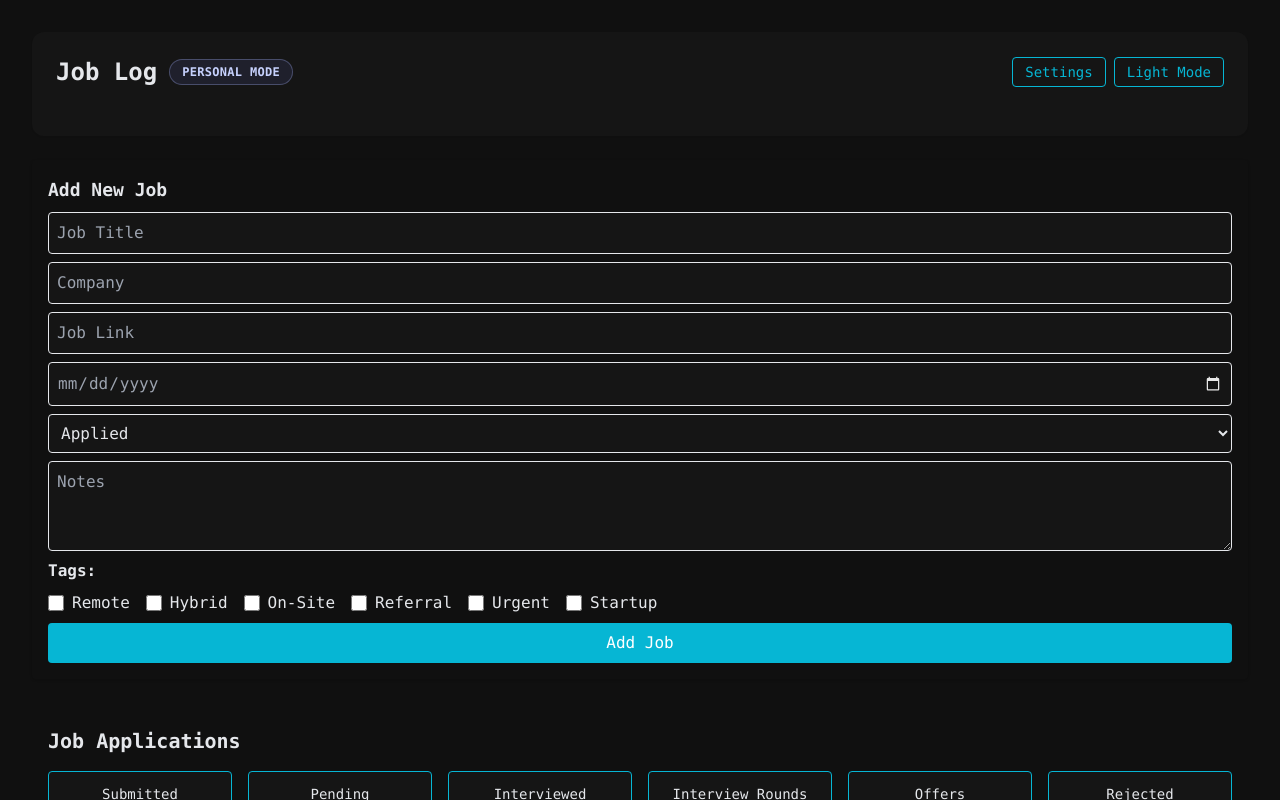
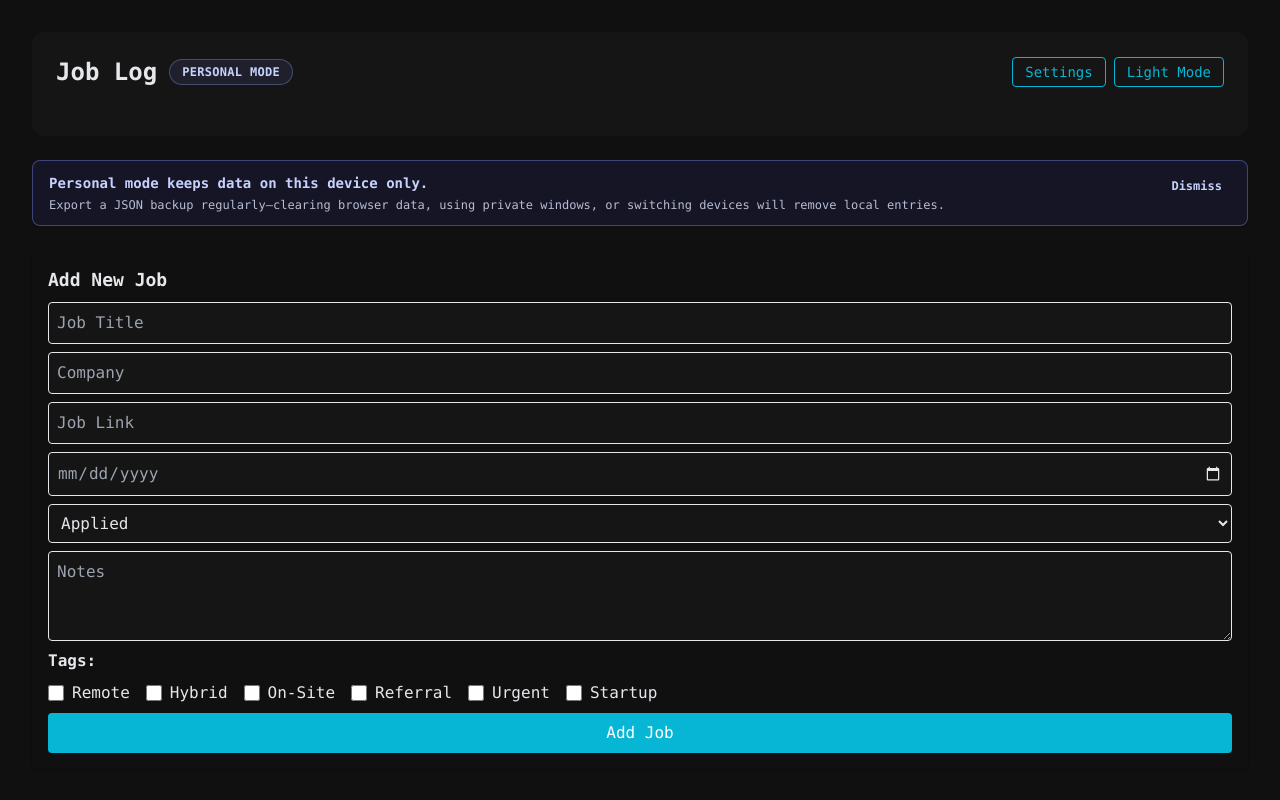
Before and after one commit to nelson-zack/joblog, a React (Vite) app in the folder frontend/: page / in a window 1280 px wide. Both pictures are taken after a click on the button 480 px from the left and 452 px from the top of the page. Shown: the top 800 px of the page. Built offline with nearby package versions, Linux system fonts and the light colour scheme.

Commit message:
feat(ui): add personal mode banner and backup guidance

```diff
--- a/frontend/src/App.jsx
+++ b/frontend/src/App.jsx
@@ -3,6 +3,7 @@ import JobForm from "./components/JobForm";
 import JobList from "./components/JobList";
 import ApplicationTrends from "./components/ApplicationTrends";
 import DemoBanner from "./components/DemoBanner";
+import PersonalBanner from "./components/PersonalBanner";
 import OnboardingModal from "./components/OnboardingModal";
 import ModeBadge from "./components/ModeBadge";
 import { useMode } from "./context/ModeContext";
@@ -147,6 +148,10 @@ function App() {
   const [settingsOpen, setSettingsOpen] = useState(false);
   const [store, setStore] = useState(null);
   const [lastBackupAt, setLastBackupAt] = useState(null);
+  const [showPersonalBanner, setShowPersonalBanner] = useState(() => {
+    const stored = localStorage.getItem("joblog_personal_banner_hidden_v1");
+    return stored !== "true";
+  });
 
   const { mode, apiKey, needsOnboarding, setMode } = useMode();
   const isDemoMode = mode === MODES.DEMO;
@@ -443,6 +448,14 @@ function App() {
       </div>
 
       {isDemoMode && <DemoBanner onReset={handleResetDemo} />}
+      {mode === MODES.LOCAL && showPersonalBanner && (
+        <PersonalBanner
+          onDismiss={() => {
+            setShowPersonalBanner(false);
+            localStorage.setItem("joblog_personal_banner_hidden_v1", "true");
+          }}
+        />
+      )}
 
       <JobForm onCreateJob={handleCreateJob} mode={mode} />
       <ApplicationTrends jobs={jobs} />
--- /dev/null
+++ b/frontend/src/components/PersonalBanner.jsx
@@ -0,0 +1,26 @@
+import React from 'react';
+
+const PersonalBanner = ({ onDismiss }) => (
+  <div className='mb-6 rounded-lg border border-indigo-500/30 bg-indigo-50 px-4 py-3 text-sm text-indigo-700 shadow-sm dark:border-indigo-400/40 dark:bg-indigo-900/20 dark:text-indigo-200'>
+    <div className='flex items-start justify-between gap-3'>
+      <div>
+        <p className='font-semibold text-indigo-600 dark:text-indigo-200'>
+          Personal mode keeps data on this device only.
+        </p>
+        <p className='mt-1 text-xs text-indigo-600/80 dark:text-indigo-100/80'>
+          Export a JSON backup regularly—clearing browser data, using private
+          windows, or switching devices will remove local entries.
+        </p>
+      </div>
+      <button
+        type='button'
+        onClick={onDismiss}
+        className='rounded border border-transparent px-2 py-1 text-xs font-semibold text-indigo-600 transition hover:text-indigo-800 dark:text-indigo-200 dark:hover:text-white'
+      >
+        Dismiss
+      </button>
+    </div>
+  </div>
+);
+
+export default PersonalBanner;
--- a/frontend/src/components/SettingsDrawer.jsx
+++ b/frontend/src/components/SettingsDrawer.jsx
@@ -235,8 +235,9 @@ const SettingsDrawer = ({
         )}
         {isLocal && (
           <p className='mt-4 text-xs text-gray-500 dark:text-gray-300'>
-            Personal mode never sends data to a server. Keep regular exports so
-            you can restore from backups if you change devices.
+            Personal mode never sends data to a server. Export JSON regularly—
+            clearing browser data, using private windows, or switching devices
+            will remove local entries unless you restore from a backup.
           </p>
         )}
       </div>
```
